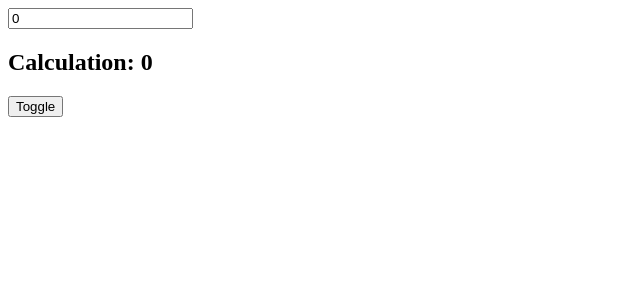
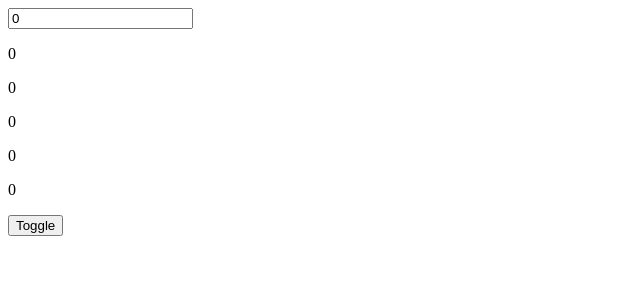
Before and after one commit to devalentineomonya/Learning-React-Hooks, a React (Vite) app: page / in a window 1280 px wide. Shown: the top 300 px of the page, without its empty margins (0-640 px from the left). Built offline with nearby package versions, Linux system fonts and the light colour scheme.

Commit message:
Learnt Use Callback

```diff
--- a/src/App.jsx
+++ b/src/App.jsx
@@ -6,6 +6,8 @@
 import UseLayout from "./components/UseLayoutEffect/UseLayout";
 import GetTextDimensions from "./components/UseLayoutEffect/GetTextDimensions";
 import UseMemo from "./components/useMemo/UseMemo";
+import UseCallback from "./components/useCallBack/UseCallback";
+
 // import UseEffectCleaner from "./components/useEffectHooks/UseEffectCleaner";
 // import UseEffectWithVariables from "./components/useEffectHooks/UseEffectWithVariables";
 // import Counter from "./components/useStateHooks/counterComponent/Counter";
@@ -33,7 +35,8 @@
         {/* <UseReducer1/> */}
         {/* <UseLayout/> */}
         {/* <GetTextDimensions/> */}
-        <UseMemo/>
+        {/* <UseMemo/> */}
+        <UseCallback/>
       </div>
     </>
   );
--- /dev/null
+++ b/src/components/useCallBack/PrintTable.jsx
@@ -0,0 +1,18 @@
+import React, { useEffect, useState } from "react";
+
+const PrintTable = (props) => {
+  const [rows, setRows] = useState([]);
+  useEffect(() => {
+    console.log("Print Table Runs!");
+    setRows(props.calculateTable());
+  }, [props.calculateTable]);
+  return (
+    <div>
+      {rows.map((row, i) => (
+        <p key={i}>{row}</p>
+      ))}
+    </div>
+  );
+};
+
+export default PrintTable;
--- /dev/null
+++ b/src/components/useCallBack/UseCallback.jsx
@@ -0,0 +1,36 @@
+import React, { useCallback, useState } from "react";
+import PrintTable from "./PrintTable";
+
+const UseCallback = () => {
+  const [number, setNumber] = useState(0);
+  const [darkTheme, setDarkTheme] = useState(false);
+
+const calculateTable = useCallback(()=>{
+    return [number * 1, number * 2, number * 3, number * 4, number * 5];
+
+},[number])
+
+  const cssStyles = {
+    backgroundColor: darkTheme ? "black" : "white",
+    color: darkTheme ? "white" : "black",
+  };
+
+
+//   const calculateTable = () => {
+//     return [number * 1, number * 2, number * 3, number * 4, number * 5];
+//   };
+
+  return (
+    <div style={cssStyles}>
+      <input
+        type="number"
+        value={number}
+        onChange={(e) => setNumber(e.target.valueAsNumber)}
+      />
+      <PrintTable calculateTable={calculateTable} />
+      <button onClick={() => setDarkTheme(!darkTheme)}>Toggle</button>
+    </div>
+  );
+};
+
+export default UseCallback;
```
Also changed, not shown: src/components/useCallBack/Read.txt (added).
